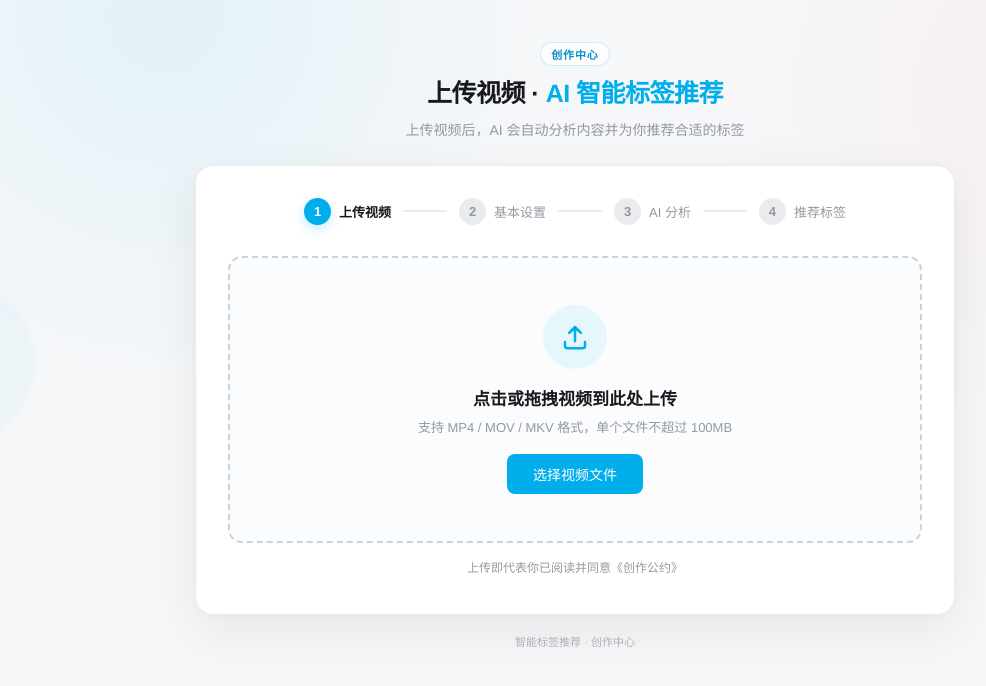
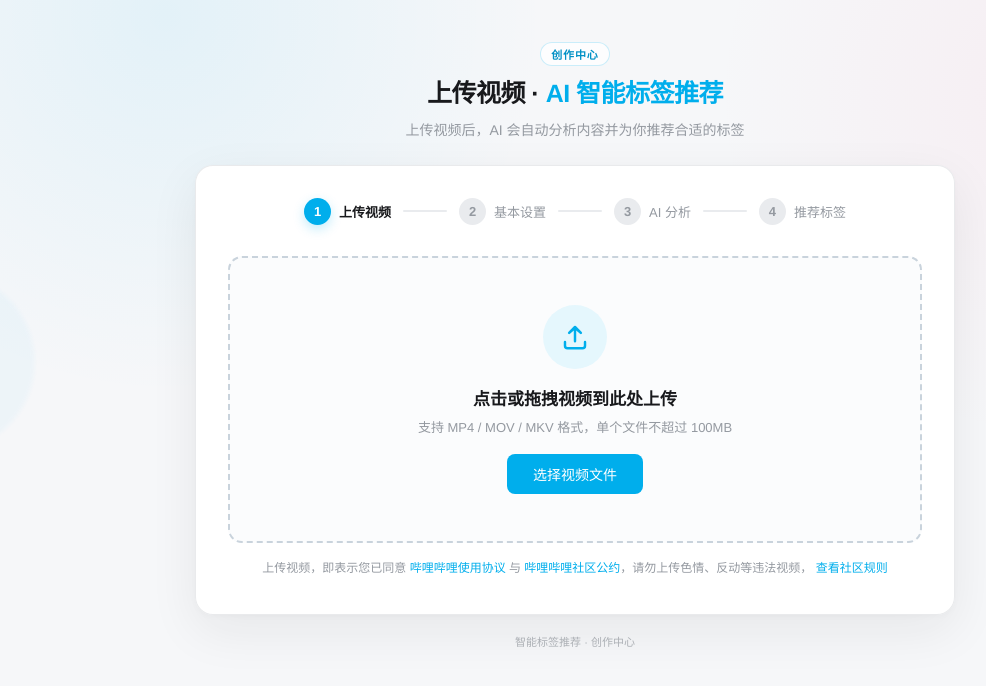
Before and after one commit to wissensen/bili-tags-recommend, a Next.js app: page / in a window 1280 px wide. Shown: the top 686 px of the page, without its empty margins (65-1051 px from the left). Built offline with nearby package versions, Linux system fonts and the light colour scheme.

Commit message:
feat: 上传页协议文案与三个外链

```diff
--- a/app/globals.css
+++ b/app/globals.css
@@ -251,6 +251,9 @@ button { color: inherit; }
 .selected-chip[draggable='true'] { cursor: grab; }
 .selected-chip.dragging { opacity: 0.5; }
 
+.agreement a { color: var(--primary); text-decoration: none; }
+.agreement a:hover { text-decoration: underline; }
+
 @media (max-width: 720px) {
   .page-shell { padding: 24px 12px; }
   .main-card { min-height: auto; padding: 22px 16px; border-radius: 14px; }
--- a/app/page.tsx
+++ b/app/page.tsx
@@ -534,7 +534,14 @@ export default function Home() {
                 <span className="choose-button">选择视频文件</span>
               </div>
               <input ref={fileInputRef} className="sr-only" type="file" accept=".mp4,.mov,.mkv,video/mp4,video/quicktime,video/x-matroska" onChange={handleFileChange} />
-              <p className="agreement">上传即代表你已阅读并同意《创作公约》</p>
+              <p className="agreement">
+                上传视频，即表示您已同意{' '}
+                <a href="https://www.bilibili.com/protocal/licence.html" target="_blank" rel="noopener noreferrer">哔哩哔哩使用协议</a>
+                {' '}与{' '}
+                <a href="https://member.bilibili.com/platform/convention/?search=q0" target="_blank" rel="noopener noreferrer">哔哩哔哩社区公约</a>
+                ，请勿上传色情、反动等违法视频，{' '}
+                <a href="https://www.bilibili.com/blackboard/blackroom.html" target="_blank" rel="noopener noreferrer">查看社区规则</a>
+              </p>
             </section>
           )}
 
```
